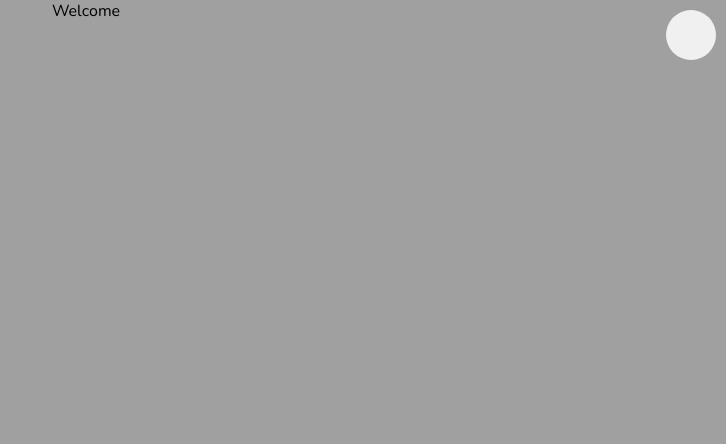
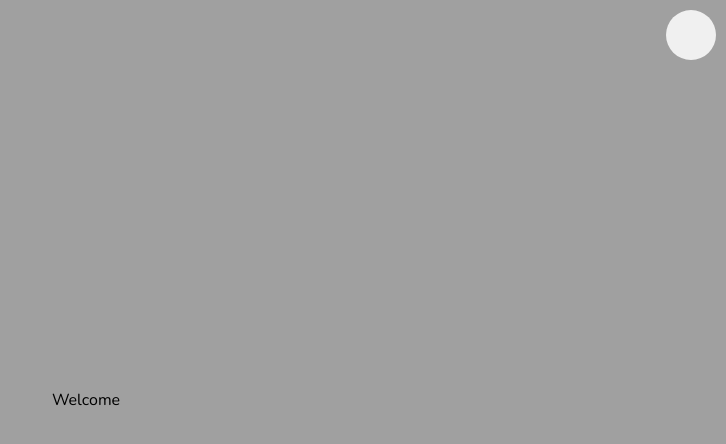
Before and after one commit to yanisr49/SuBBoard, a React (Create React App) app in the folder subboard_front/: page / in a window 1280 px wide. Shown: the top 444 px of the page, without its empty margins (554-1280 px from the left). Built offline with nearby package versions, Linux system fonts and the light colour scheme.

Commit message:
fix retours deploi conso

```diff
--- a/subboard_front/src/components/calendar/DayCardStyle.ts
+++ b/subboard_front/src/components/calendar/DayCardStyle.ts
@@ -80,7 +80,7 @@ export const DayCardStyle = (theme: Theme, selected: boolean, loading: boolean,
             opacity: inDisplayedMonth ? 1 : 0.4,
             ':hover': loading ? {} : {
                 cursor: 'pointer',
-                boxShadow: `0px 0px 15px -8px ${theme.color.primary}`,
+                boxShadow: `0px 0px 5px 0px ${theme.color.primary}`,
                 '.cardNumber': {
                     top: `calc(${cardWidth(nbRow)} * 0.08)`,
                     right: `calc(${cardWidth(nbRow)} * 0.09)`,
--- a/subboard_front/src/components/welcome/WelcomePage.tsx
+++ b/subboard_front/src/components/welcome/WelcomePage.tsx
@@ -1,9 +1,36 @@
 /** @jsxImportSource @emotion/react */
 
+import { useNavigate } from 'react-router-dom';
+import { useAppSelector } from '../../hooks/reduxHooks';
+import { selectTheme, selectToken } from '../../redux/store';
+import { WelcomePageStyle } from './WelcomePageStyle';
+
 export default function WelcomePage() {
+    const theme = useAppSelector(selectTheme).value;
+    const token = useAppSelector(selectToken).value;
+    const style = WelcomePageStyle(theme);
+    const navigate = useNavigate();
+
     return (
-        <div>
-            Welcome
+        <div css={style.WelcomePage}>
+            {!token ? <div className="welcome">Welcome</div>
+                : (
+                    <>
+                        <div className="welcomeButton">
+                            WIP
+                            <p>(SuBBoard)</p>
+                        </div>
+                        <div
+                            className="welcomeButton"
+                            onClick={() => navigate('/teletravail')}
+                            onKeyDown={(ev) => ev.key === 'Enter' && navigate('/')}
+                            role="button"
+                            tabIndex={0}
+                        >
+                            Télétravail
+                        </div>
+                    </>
+                )}
         </div>
     );
 }
--- /dev/null
+++ b/subboard_front/src/components/welcome/WelcomePageStyle.ts
@@ -0,0 +1,44 @@
+/** @jsxImportSource @emotion/react */
+import { css, Theme } from '@emotion/react';
+
+export const WelcomePageStyle = (theme: Theme) => ({
+    WelcomePage: css({
+        display: 'flex',
+        justifyContent: 'space-evenly',
+        alignItems: 'center',
+        flexDirection: 'column',
+        position: 'absolute',
+        width: '100%',
+        height: '100%',
+        '.welcomeButton': {
+            display: 'flex',
+            flexDirection: 'column',
+            justifyContent: 'center',
+            alignItems: 'center',
+            width: '99vw',
+            height: '49vh',
+            margin: '1vw',
+            fontSize: '8vw',
+            fontWeight: 'bold',
+            color: theme.color.primary,
+            border: `5px solid ${theme.color.primary}`,
+            borderRadius: '3px',
+            boxShadow: '0px 0px 20px -10px rgba(0,0,0,0.50)',
+            boxSizing: 'border-box',
+            ':hover': {
+                cursor: 'pointer',
+                boxShadow: `0px 0px 5px 0px ${theme.color.primary}`,
+            },
+            ':active': {
+                transform: 'scale(0.99)',
+            },
+
+            '@media only screen and (min-width: 600px)': {
+                flexDirection: 'row',
+                width: '294px',
+                margin: '6px',
+                fontSize: '24px',
+            },
+        },
+    }),
+});
```
Also changed, not shown: 1 other file (tests, documents, lock files or other folders).
